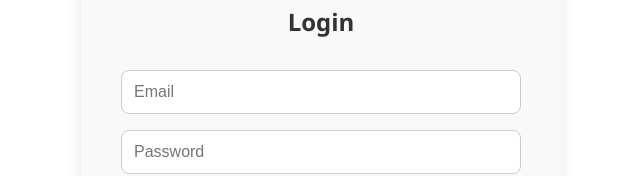
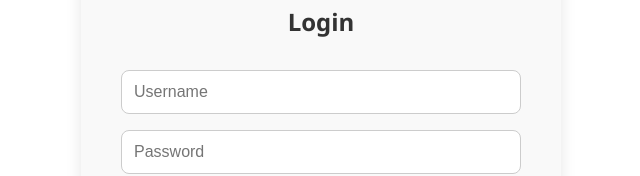
Before and after one commit to bhargav-vyas/referr-easy-front, a React (Create React App) app: page /login in a window 1280 px wide. Shown: the part 135-311 px from the top of the page, without its empty margins (319-959 px from the left). Built offline with nearby package versions, Linux system fonts and the light colour scheme.

Commit message:
change  in the  login .js for the user name

```diff
--- a/src/components/Login.js
+++ b/src/components/Login.js
@@ -1,25 +1,54 @@
 import React, { useState } from 'react';
-import './Login.css'; // Import the CSS
+import axios from 'axios';
+import './Login.css'; // Optional: style as needed
 
 function Login() {
-  const [credentials, setCredentials] = useState({ email: '', password: '' });
+  const [credentials, setCredentials] = useState({
+    username: '',
+    password: ''
+  });
 
   const handleChange = (e) => {
-    setCredentials({ ...credentials, [e.target.name]: e.target.value });
+    setCredentials({
+      ...credentials,
+      [e.target.name]: e.target.value
+    });
   };
 
-  const handleSubmit = (e) => {
+  const handleSubmit = async (e) => {
     e.preventDefault();
-    console.log('Login data:', credentials);
-    // Later: Axios POST to backend to validate login
+
+    try {
+      const response = await axios.post('http://localhost:8080/api/users/login', credentials);
+      console.log('Login successful:', response.data);
+      alert('Login successful!');
+      // Optionally redirect or store token
+    } catch (error) {
+      console.error('Login failed:', error);
+      alert('Login failed. Check username or password.');
+    }
   };
 
   return (
     <div className="login-container">
       <h2>Login</h2>
       <form onSubmit={handleSubmit}>
-        <input type="email" name="email" placeholder="Email" onChange={handleChange} required />
-        <input type="password" name="password" placeholder="Password" onChange={handleChange} required />
+        <input
+          name="username"
+          type="text"
+          placeholder="Username"
+          value={credentials.username}
+          onChange={handleChange}
+          required
+        />
+        <input
+          name="password"
+          type="password"
+          placeholder="Password"
+          value={credentials.password}
+          onChange={handleChange}
+          required
+        />
         <button type="submit">Login</button>
       </form>
     </div>
```
